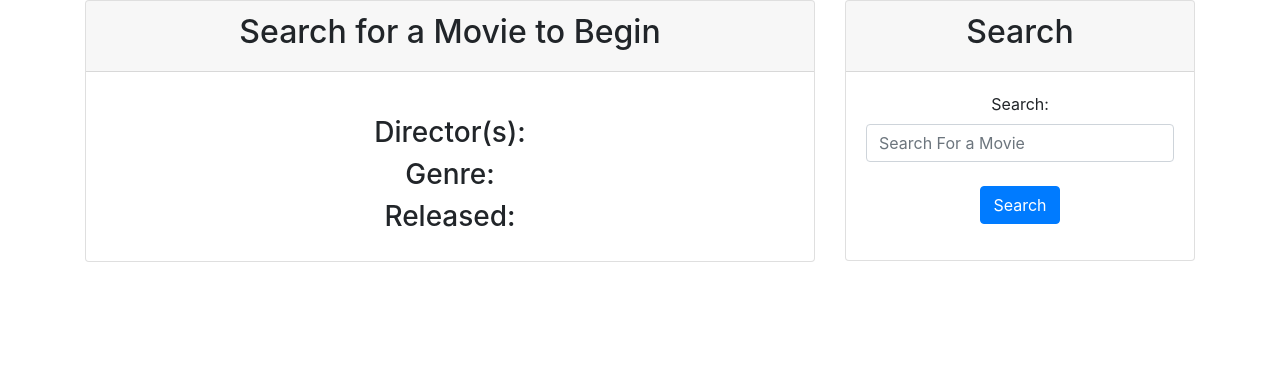
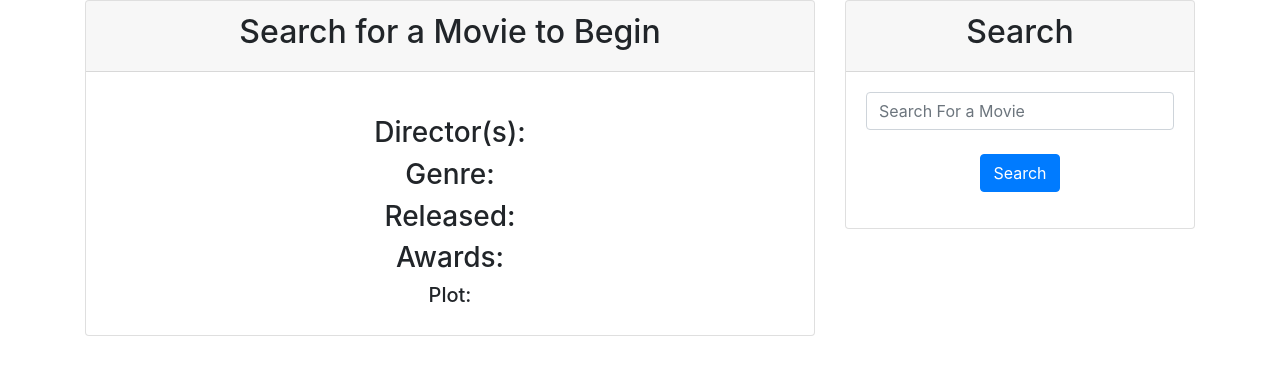
Before and after one commit to PhoebeYahengWu/movie-search-tool, a React (Create React App) app: page / in a window 1280 px wide. Shown: the top 374 px of the page. Built offline with nearby package versions, Linux system fonts and the light colour scheme; no server answers.

Commit message:
add plot

```diff
--- a/src/components/MovieDetail.js
+++ b/src/components/MovieDetail.js
@@ -7,6 +7,9 @@ function MovieDetail(props) {
       <h3>Director(s): {props.director}</h3>
       <h3>Genre: {props.genre}</h3>
       <h3>Released: {props.released}</h3>
+      <h3>Awards: {props.awards}</h3>
+      <h5>Plot: {props.plot}</h5>
+
     </div>
   );
 }
--- a/src/components/OmdbContainer.js
+++ b/src/components/OmdbContainer.js
@@ -50,6 +50,8 @@ class OmdbContainer extends Component {
                 director={this.state.result.Director}
                 genre={this.state.result.Genre}
                 released={this.state.result.Released}
+                plot={this.state.result.Plot}
+                awards={this.state.result.Awards}
               />
             </Card>
           </Col>
--- a/src/components/SearchForm.js
+++ b/src/components/SearchForm.js
@@ -4,7 +4,6 @@ function SearchForm(props) {
   return (
     <form>
       <div className="form-group">
-        <label htmlFor="search">Search:</label>
         <input
           onChange={props.handleInputChange}
           value={props.value}
```
